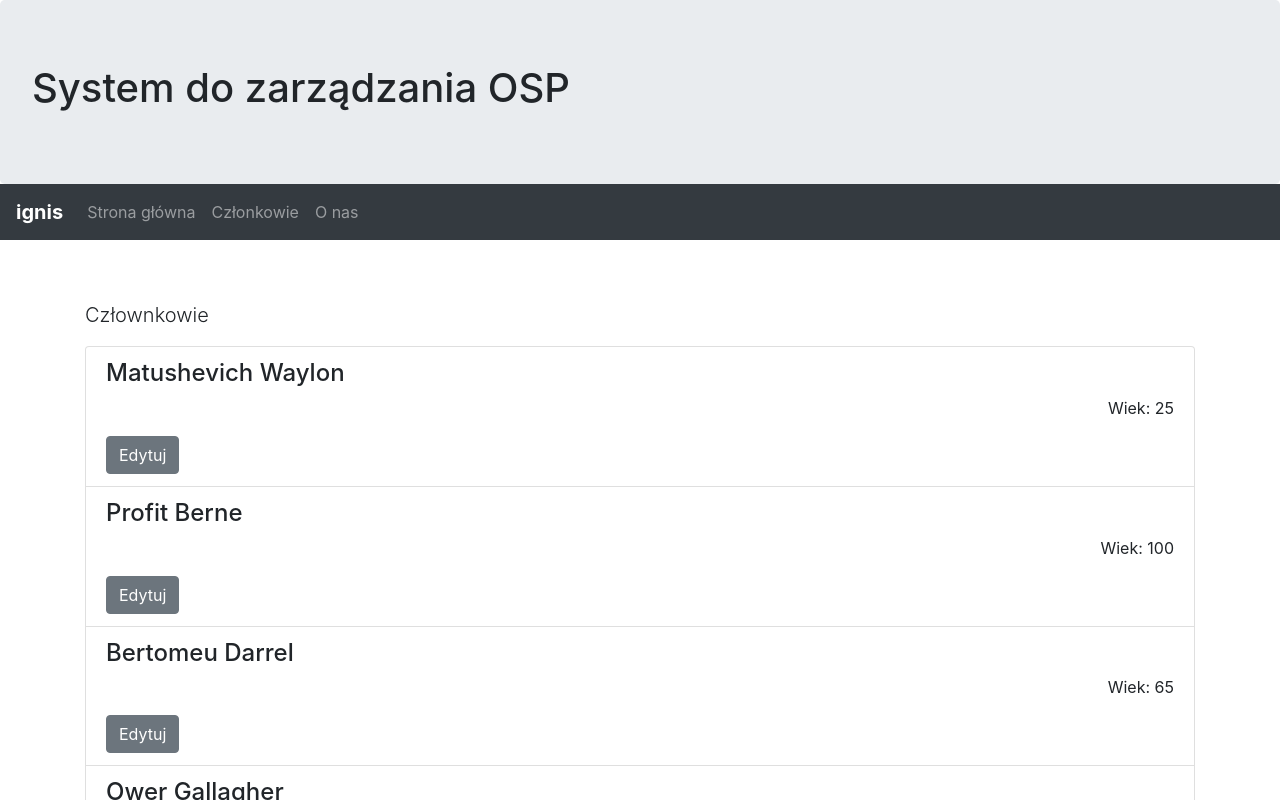
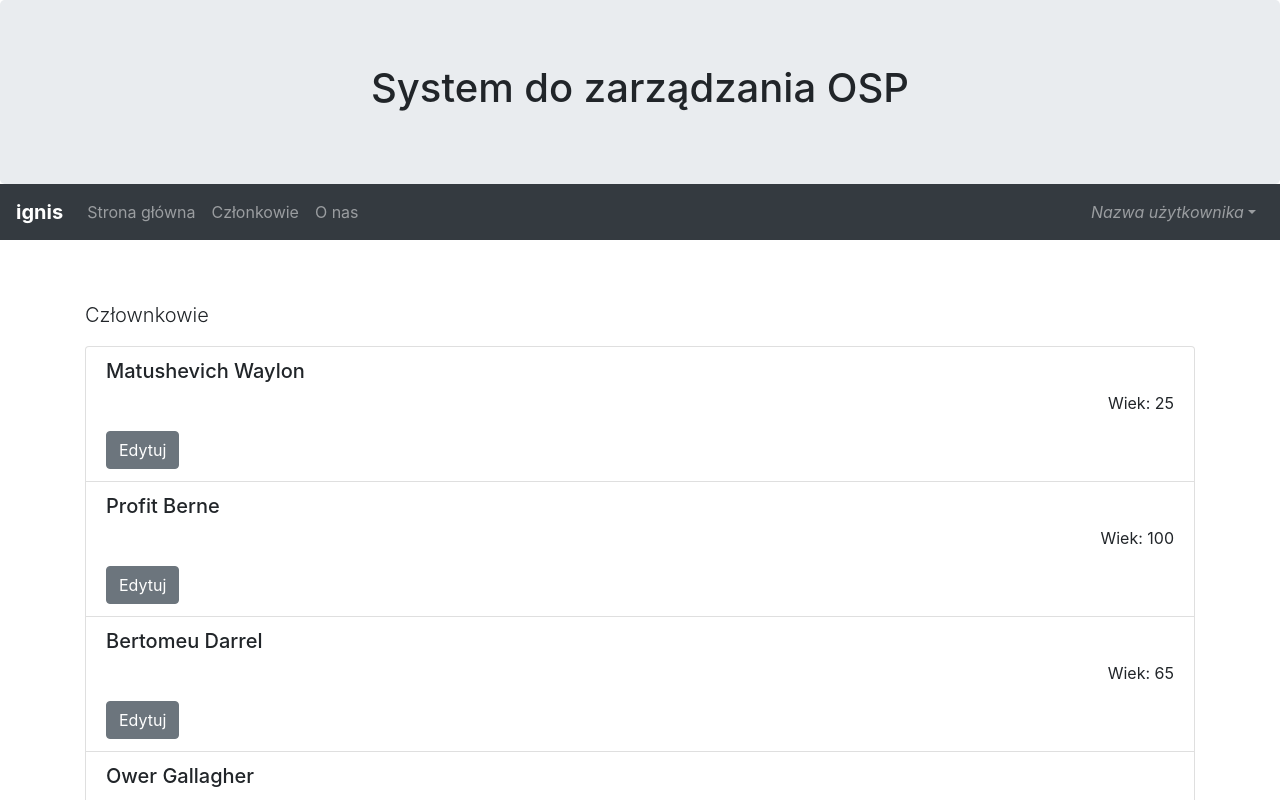
Before and after one commit to wavelus/ignis-panel, a Vue app in the folder frontend/: page /members in a window 1280 px wide. Shown: the top 800 px of the page. Built offline with nearby package versions, Linux system fonts and the light colour scheme.

Commit message:
New modifications.

```diff
--- a/frontend/package.json
+++ b/frontend/package.json
@@ -12,7 +12,10 @@
     "bootstrap": "^4.3.1",
     "bootstrap-vue": "^2.0.0-rc.19",
     "core-js": "^2.6.5",
+    "jquery": "^3.4.1",
     "vue": "^2.6.10",
+    "vue-keycloak-js": "^0.1.0",
+    "vue-loader": "^15.7.0",
     "vue-router": "^3.0.6"
   },
   "devDependencies": {
--- a/frontend/src/components/forms/FirefighterForm.vue
+++ b/frontend/src/components/forms/FirefighterForm.vue
@@ -39,8 +39,8 @@
                     ></b-form-input>
                 </b-form-group>
 
-                <b-button type="submit" variant="primary">Dodaj</b-button>
-                <b-button type="reset" variant="danger">Wyczyść</b-button>
+                <b-button type="submit" variant="primary">{{ buttonLabel }}</b-button>
+                <b-button type="reset" variant="danger">Resetuj</b-button>
             </b-form>
 
 
@@ -54,7 +54,7 @@
         props:{
             buttonLabel: {
                 type: String,
-                default: 'Dodaj użytkownika'
+                default: 'Dodaj'
             },
             firefighterData:{
                 type: Object,
@@ -100,13 +100,6 @@
                     this.form.surname = this.firefighterData.surname;
                     this.form.age = this.firefighterData.age;
             }
-            // ,
-            // resetModal(){
-            //     // this.form.name='';
-            //     // this.form.age='';
-            //     // this.form.surname='';
-            //     this.readFirefighterData();
-            // }
         }
     }
 </script>
--- a/frontend/src/components/lists/MembersList.vue
+++ b/frontend/src/components/lists/MembersList.vue
@@ -3,9 +3,8 @@
     <div>
         <b-list-group>
             <b-list-group-item v-for="firefighterData in firefighterDataVector" v-bind:key="firefighterData.id">
-                <p class="h4 ">{{firefighterData.surname}} {{firefighterData.name}} </p>
+                <p class="h5">{{firefighterData.surname}} {{firefighterData.name}} </p>
                 <p class="text-right"> Wiek: {{firefighterData.age}}</p>
-
                 <FirefighterForm buttonLabel="Edytuj" :firefighterData="firefighterData"></FirefighterForm>
             </b-list-group-item>
         </b-list-group>
--- a/frontend/src/components/shared/Header.vue
+++ b/frontend/src/components/shared/Header.vue
@@ -1,5 +1,5 @@
 <template>
-    <header id="header" class="jumbotron">
+    <header id="header" class="jumbotron text-center">
         <h1>System do zarządzania OSP</h1>
     </header>
 </template>
--- a/frontend/src/components/shared/NavBar.vue
+++ b/frontend/src/components/shared/NavBar.vue
@@ -1,36 +1,24 @@
 <template>
-    <nav class="navbar navbar-expand-md navbar-dark bg-dark">
-        <button
-            class="navbar-toggler"
-            type="button"
-            data-toggle="collapse"
-            data-target="#collapsibleNavbar"
-        >
-            <span class="navbar-toggler-icon"></span>
-        </button>
-        <div class="collapse navbar-collapse" id="collapsibleNavbar">
-            <router-link to="/" class="navbar-brand"><strong>ignis</strong></router-link>
-            <ul class="navbar-nav">
-                <li class="nav-item">
-                    <router-link to="/" class="nav-link">Strona główna</router-link>
-                </li>
-                <li class="nav-item">
-                    <router-link to="/members" class="nav-link">Członkowie</router-link>
-                </li>
-                <li class="nav-item">
-                    <router-link to="/about" class="nav-link">O nas</router-link>
-                </li>
-            </ul>
-        </div>
-    </nav>
+    <b-navbar toggleable="lg" type="dark" variant="dark">
+        <b-navbar-brand to="/" class="navbar-brand"><strong>ignis</strong></b-navbar-brand>
+
+        <b-navbar-toggle target="nav-collapse"></b-navbar-toggle>
+
+        <b-collapse id="nav-collapse" is-nav>
+            <b-navbar-nav>
+                <b-nav-item to="/">Strona główna</b-nav-item>
+                <b-nav-item to="/members">Członkowie</b-nav-item>
+                <b-nav-item to="/about">O nas</b-nav-item>
+            </b-navbar-nav>
+
+            <!-- Right aligned nav items -->
+            <b-navbar-nav class="ml-auto">
+                <b-nav-item-dropdown right>
+                    <template slot="button-content"><em>Nazwa użytkownika</em></template>
+                    <b-dropdown-item to="/profile">Profil</b-dropdown-item>
+                    <b-dropdown-item to="/logout">Wyloguj</b-dropdown-item>
+                </b-nav-item-dropdown>
+            </b-navbar-nav>
+        </b-collapse>
+    </b-navbar>
 </template>
-
-<script>
-export default {
-    name: 'NavBar'
-}
-</script>
-
-<style>
-
-</style>
--- /dev/null
+++ b/frontend/webpack.config.js
@@ -0,0 +1,31 @@
+const VueLoaderPlugin = require('vue-loader/lib/plugin')
+
+module.exports = {
+  module: {
+    rules: [
+      {
+        test: /\.vue$/,
+        loader: 'vue-loader'
+      },
+      // this will apply to both plain `.js` files
+      // AND `<script>` blocks in `.vue` files
+      {
+        test: /\.js$/,
+        loader: 'babel-loader'
+      },
+      // this will apply to both plain `.css` files
+      // AND `<style>` blocks in `.vue` files
+      {
+        test: /\.css$/,
+        use: [
+          'vue-style-loader',
+          'css-loader'
+        ]
+      }
+    ]
+  },
+  plugins: [
+    // make sure to include the plugin for the magic
+    new VueLoaderPlugin()
+  ]
+}
```
Also changed, not shown: 1 other file (tests, documents, lock files or other folders).
